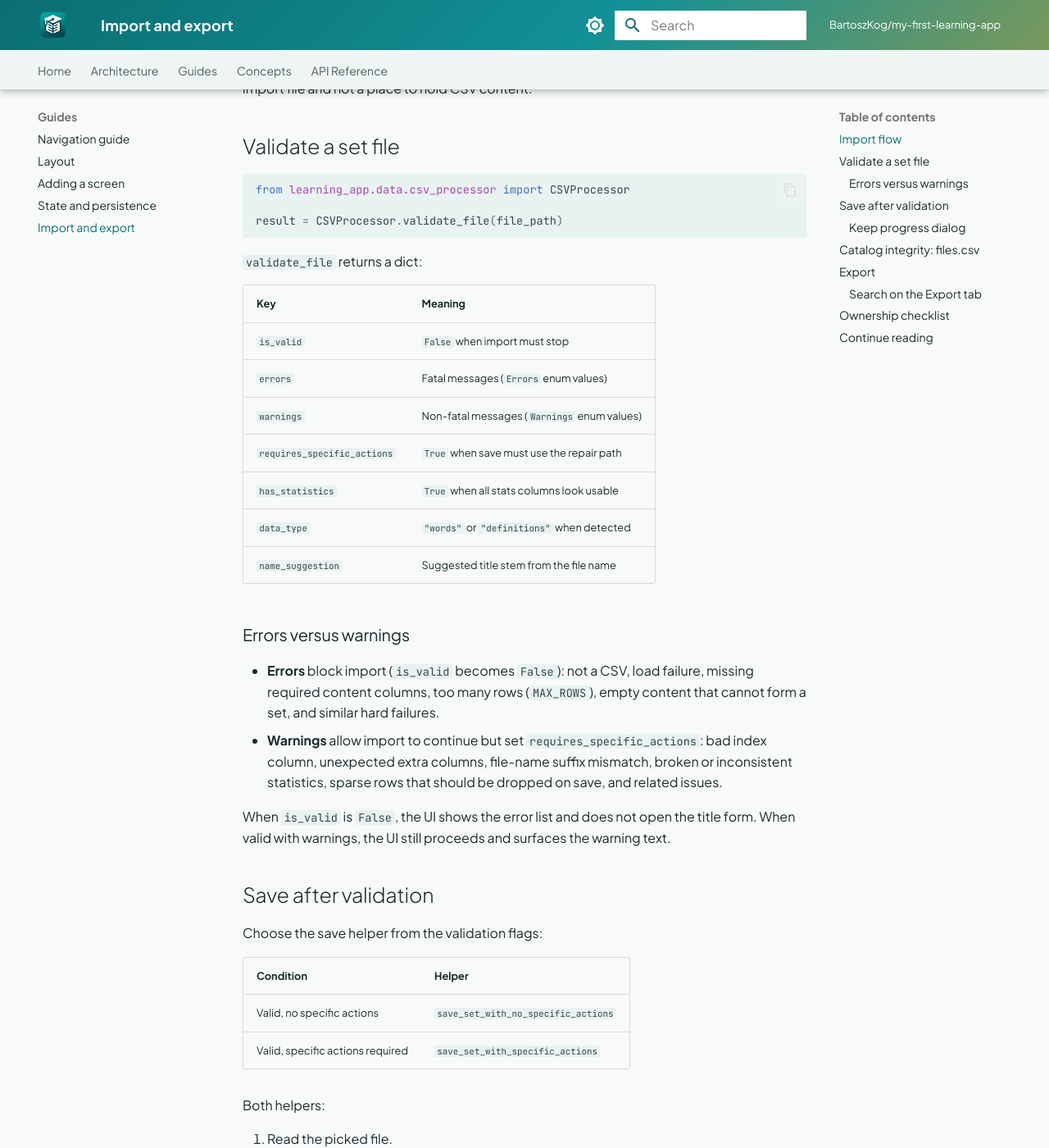
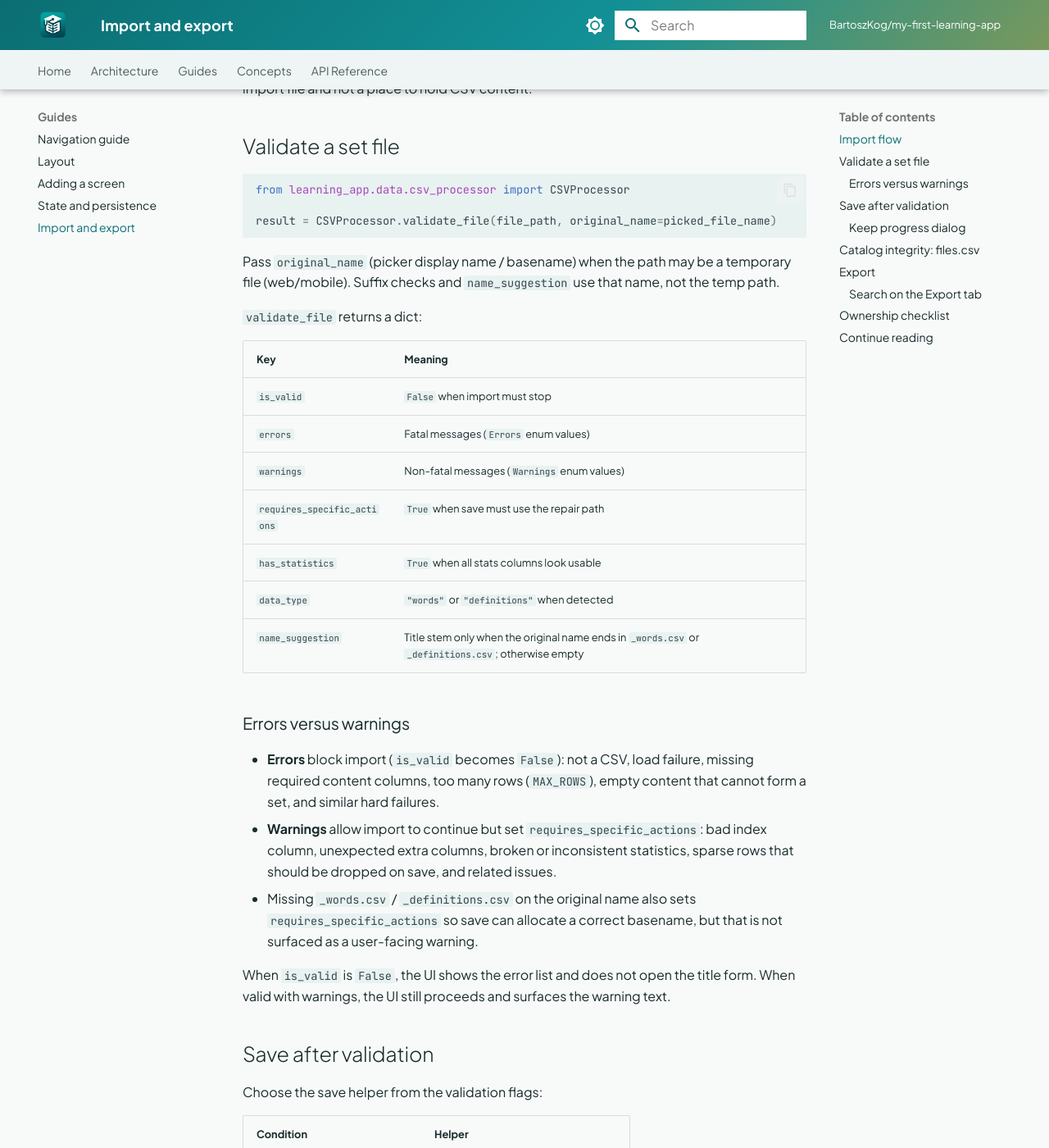
Before and after one commit to BartoszKog/my-first-learning-app, an MkDocs documentation site: the page built from docs/guides/import-export.md, in a window 1280 px wide and 1400 px high, scrolled down 1826 px. Shown: the whole window at 82% size. Built offline with MkDocs 1.6.1 and Material for MkDocs 9.7.7, drawn with Linux system fonts in a browser that asks for light colours; comment, search, counter and statistics services are not loaded.

Commit message:
fix: stop using temp paths for import titles and drop suffix-name warnings

````diff
--- a/docs/guides/import-export.md
+++ b/docs/guides/import-export.md
@@ -50,8 +50,12 @@ place to hold CSV content.
 ```python
 from learning_app.data.csv_processor import CSVProcessor
 
-result = CSVProcessor.validate_file(file_path)
+result = CSVProcessor.validate_file(file_path, original_name=picked_file_name)
 ```
+
+Pass `original_name` (picker display name / basename) when the path may be a
+temporary file (web/mobile). Suffix checks and `name_suggestion` use that
+name, not the temp path.
 
 `validate_file` returns a dict:
 
@@ -63,7 +67,7 @@ result = CSVProcessor.validate_file(file_path)
 | `requires_specific_actions` | `True` when save must use the repair path |
 | `has_statistics` | `True` when all stats columns look usable |
 | `data_type` | `"words"` or `"definitions"` when detected |
-| `name_suggestion` | Suggested title stem from the file name |
+| `name_suggestion` | Title stem only when the original name ends in `_words.csv` or `_definitions.csv`; otherwise empty |
 
 ### Errors versus warnings
 
@@ -72,8 +76,11 @@ result = CSVProcessor.validate_file(file_path)
   empty content that cannot form a set, and similar hard failures.
 - **Warnings** allow import to continue but set
   `requires_specific_actions`: bad index column, unexpected extra columns,
-  file-name suffix mismatch, broken or inconsistent statistics, sparse rows
-  that should be dropped on save, and related issues.
+  broken or inconsistent statistics, sparse rows that should be dropped on
+  save, and related issues.
+- Missing `_words.csv` / `_definitions.csv` on the original name also sets
+  `requires_specific_actions` so save can allocate a correct basename, but
+  that is not surfaced as a user-facing warning.
 
 When `is_valid` is `False`, the UI shows the error list and does not open the
 title form. When valid with warnings, the UI still proceeds and surfaces the
````
Also changed, not shown: 3 other files.
